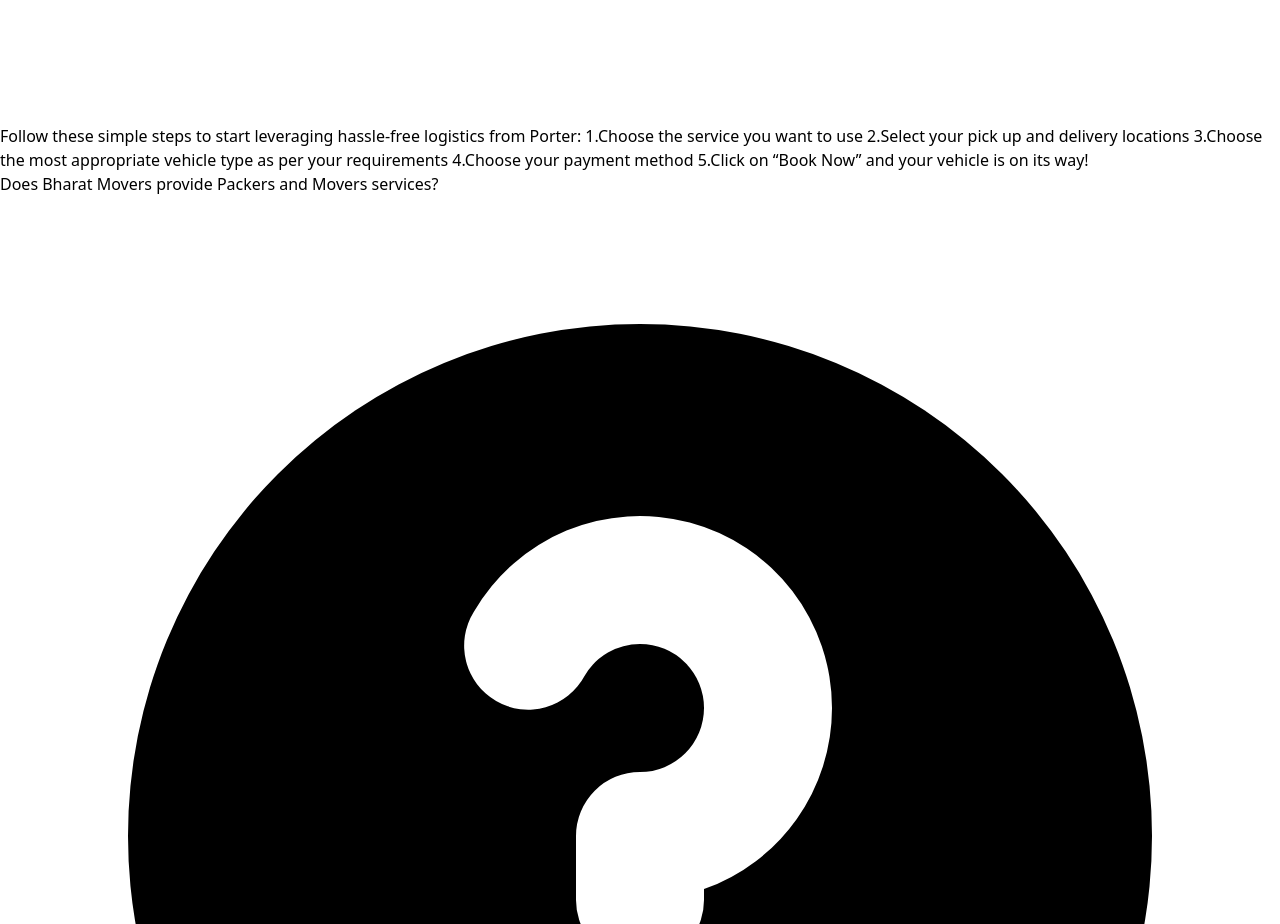
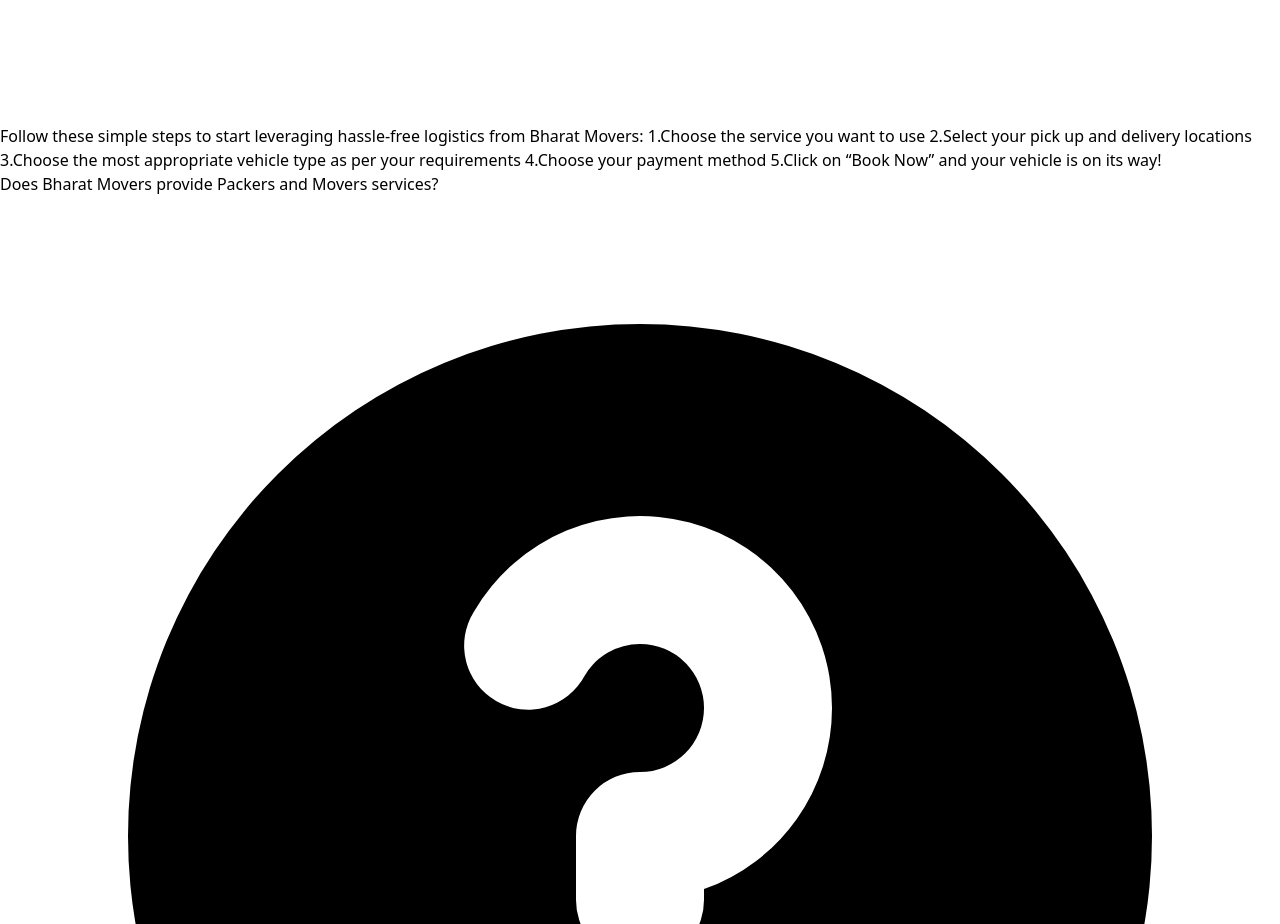
Before and after one commit to Kamu08/BYTO, a React (Vite) app: page / in a window 1280 px wide. Shown: the part 8480-9404 px from the top of the page. Built offline with nearby package versions, Linux system fonts and the light colour scheme.

Commit message:
Update Faq.jsx

```diff
--- a/src/pages/Faq.jsx
+++ b/src/pages/Faq.jsx
@@ -70,7 +70,7 @@ const Faq = () => {
 
 						<p className='text-gray-500'>
 							Follow these simple steps to start leveraging hassle-free
-							logistics from Porter: 1.Choose the service you want to use
+							logistics from Bharat Movers: 1.Choose the service you want to use
 							2.Select your pick up and delivery locations 3.Choose the most
 							appropriate vehicle type as per your requirements 4.Choose your
 							payment method 5.Click on “Book Now” and your vehicle is on its
```
